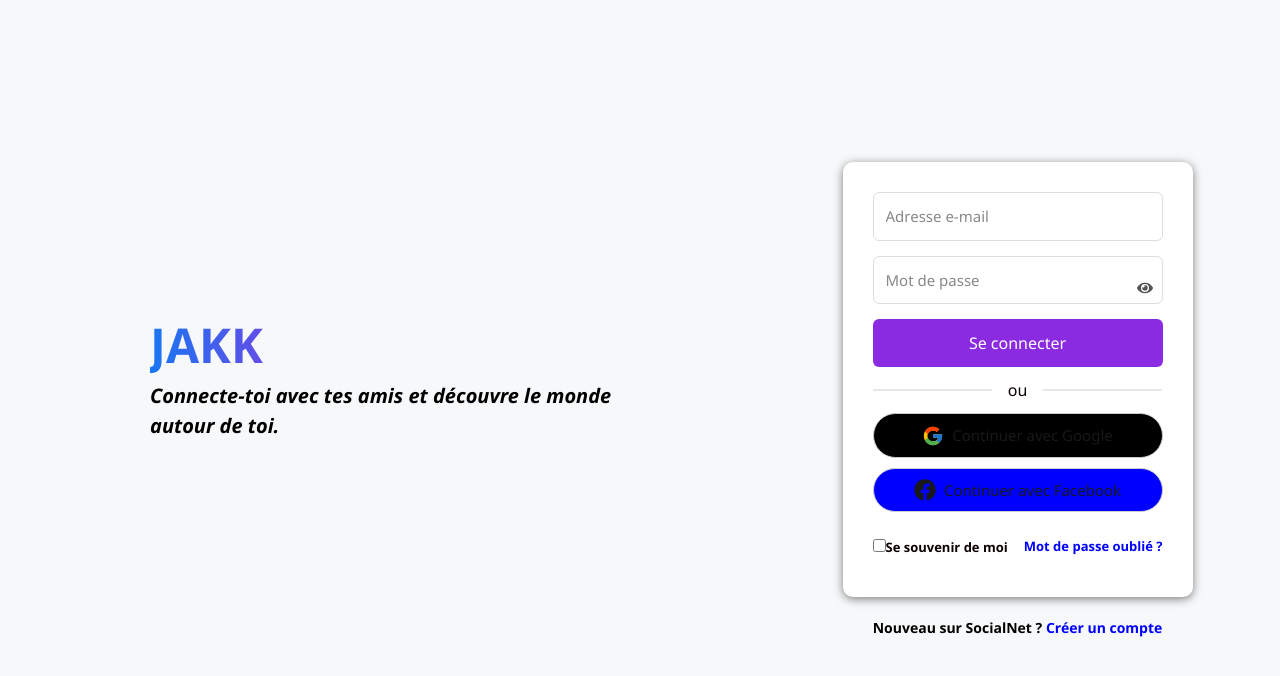
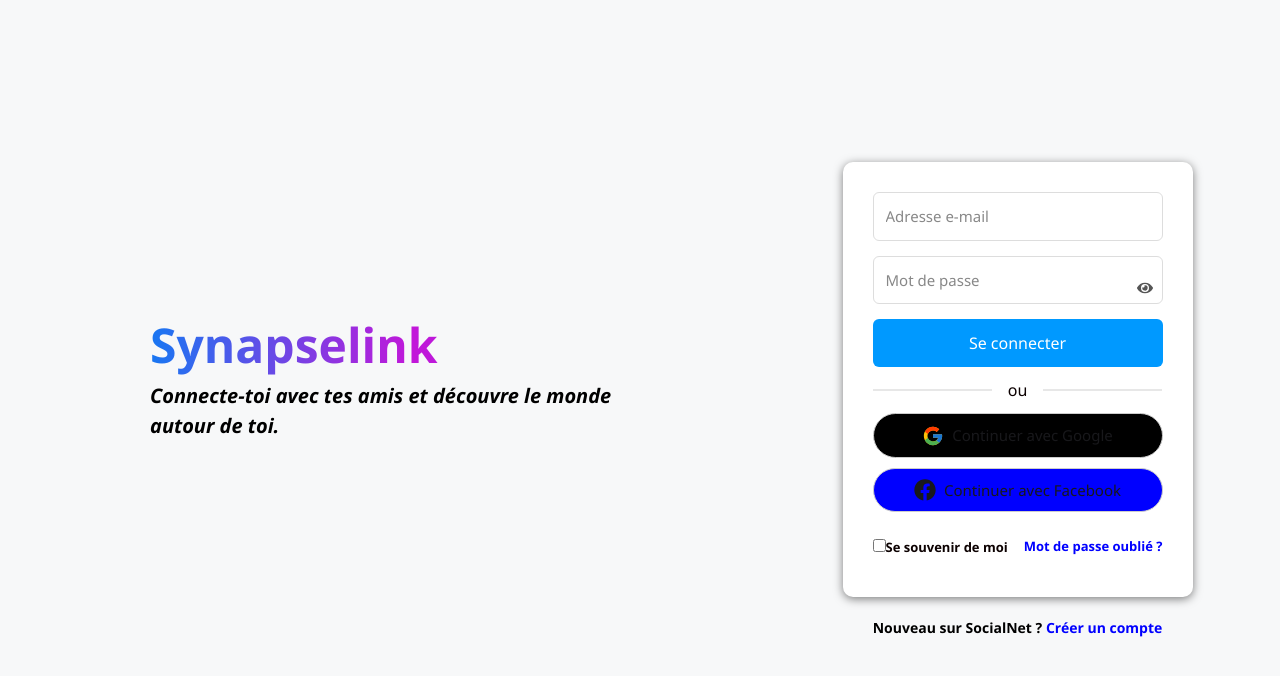
Before and after one commit to JeanJAKK/Dev-lab-Mini-r-seau-social-, a React (Vite) app: page / in a window 1280 px wide. Shown: the top 676 px of the page. Built offline with nearby package versions, Linux system fonts and the light colour scheme.

Commit message:
front-akim couleur mises à jour

```diff
--- a/src/pages/AuthPage.css
+++ b/src/pages/AuthPage.css
@@ -33,7 +33,6 @@
 }
 
 .logo {
-  color: #c217d9;
   font-size: 48px;
   font-weight: bold;
    background: linear-gradient(to right, #1877f2,#c217d9, #8a2be2);
@@ -86,18 +85,18 @@
 }
 
 .login-btn {
-  background-color: #8a2be2;
+  background-color: rgb(0, 153, 255);
   color: white;
   border: none;
   padding: 12px;
   border-radius: 6px;
   font-size: 16px;
   cursor: pointer;
-  transition:  0.3s;
+  transition:  0.5s;
 }
 
 .login-btn:hover {
-  background-color:  #d309c9;
+  background-color:  rgb(0, 89, 255);
 }
 
 .divider {
--- a/src/pages/AuthPage.jsx
+++ b/src/pages/AuthPage.jsx
@@ -13,7 +13,7 @@ function AuthPage() {
     <div className="auth-container">
       {/* Partie gauche : logo et texte (comme Facebook) */}
       <div className="auth-left">
-        <h1 className="logo">JAKK</h1>
+        <h1 className="logo">Synapselink</h1>
         <p className="subtitle">
           Connecte-toi avec tes amis et découvre le monde autour de toi.
         </p>
```
Also changed, not shown: 1 other file (tests, documents, lock files or other folders).
